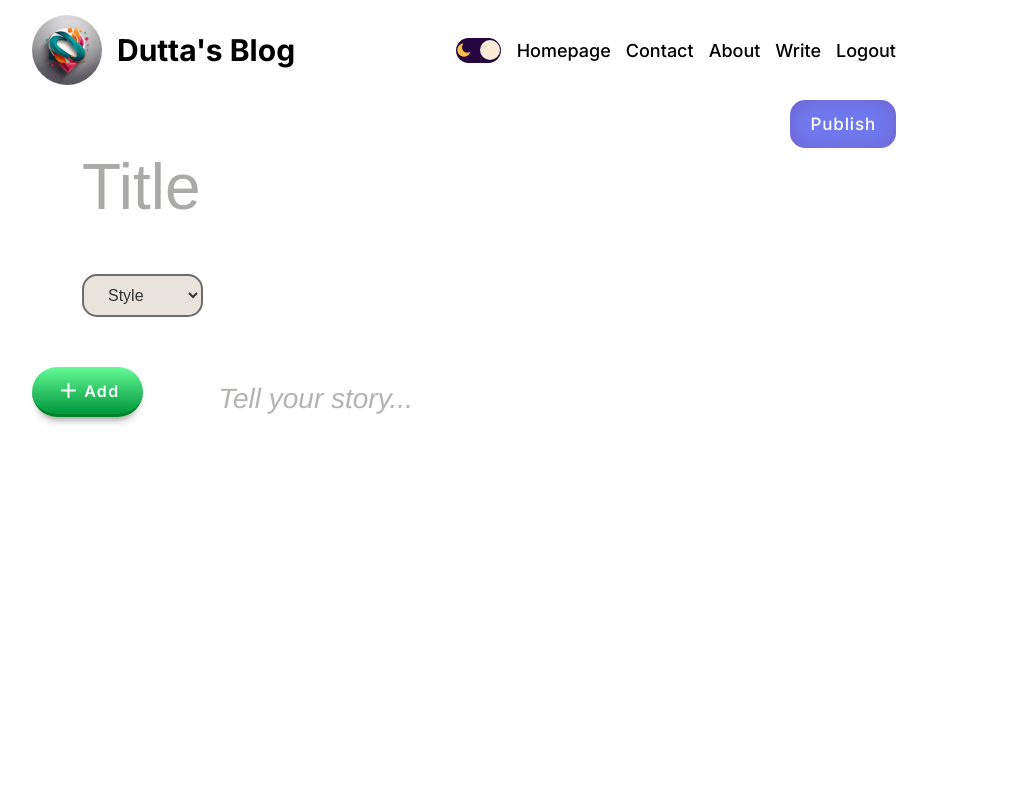
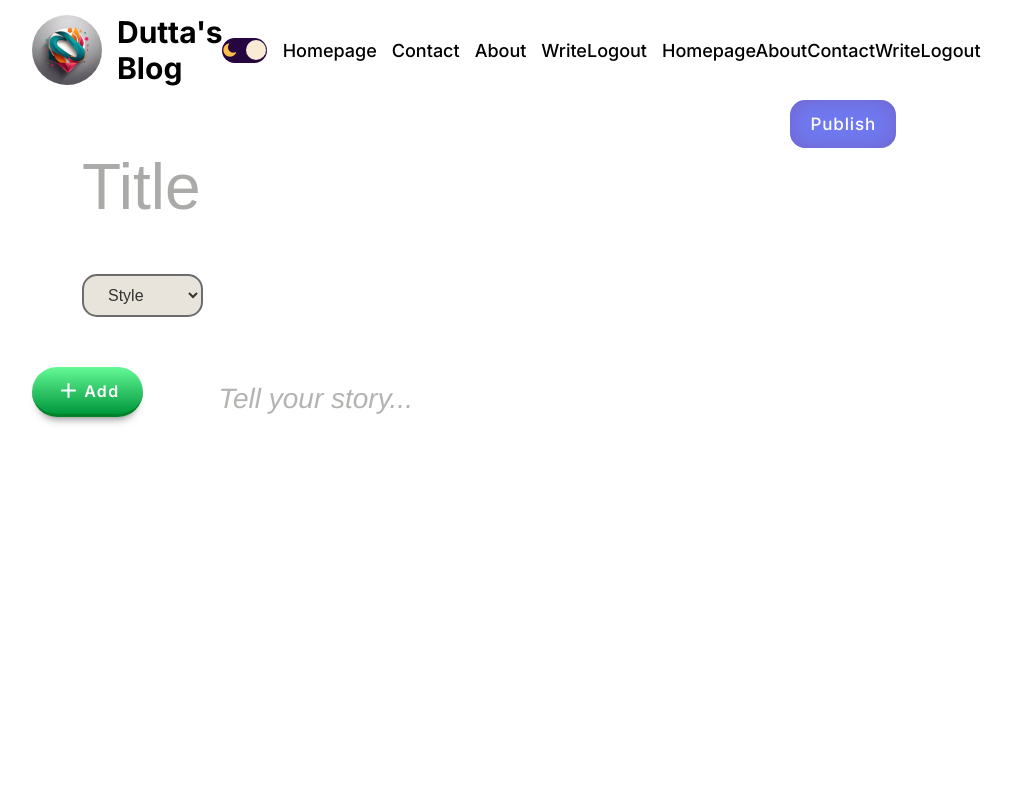
Before and after one commit to Pradipta7171/My-BlogSite, a Next.js app: page /write in a window 1280 px wide. Shown: the top 800 px of the page, without its empty margins (176-1187 px from the left). Built offline with nearby package versions, Linux system fonts and the light colour scheme; no server answers; sample sign-in values are in the browser's storage.

Commit message:
Update AuthLinks.jsx

```diff
--- a/src/components/authLinks/AuthLinks.jsx
+++ b/src/components/authLinks/AuthLinks.jsx
@@ -3,15 +3,23 @@
 import { signOut, useSession } from "next-auth/react";
 import styles from "./authLinks.module.css";
 import Link from "next/link";
-import { useState } from "react";
+import { useState, useEffect } from "react";
 
 const AuthLinks = () => {
   const [open, setOpen] = useState(false);
+  const { status } = useSession();
 
-  const { status } = useSession();
+  useEffect(() => {
+    if (open) {
+      document.body.style.overflow = "hidden";
+    } else {
+      document.body.style.overflow = "auto";
+    }
+  }, [open]);
 
   return (
     <>
+      <div className={styles.navbar}>
         {status === "unauthenticated" ? (
           <Link href="/login" className={styles.link}>
             Login
@@ -27,25 +35,24 @@ const AuthLinks = () => {
           </>
         )}
         <div className={styles.burger} onClick={() => setOpen(!open)}>
-        <div className={styles.line}></div>
-        <div className={styles.line}></div>
-        <div className={styles.line}></div>
+          <div className={`${styles.line} ${open ? styles.lineOpen : ''}`}></div>
+          <div className={`${styles.line} ${open ? styles.lineOpen : ''}`}></div>
+          <div className={`${styles.line} ${open ? styles.lineOpen : ''}`}></div>
         </div>
-      {open && (
-        <div className={styles.resposiveMenu}>
-          <Link href="/">Homepage</Link>
-          <Link href="/about">About</Link>
-          <Link href="/contact">Contact</Link>
-          {status === "notauthenticated" ? (
-            <Link href="/login">Login</Link>
+      </div>
+      <div className={`${styles.responsiveMenu} ${open ? styles.open : ''}`}>
+        <Link href="/" className={styles.responsiveLink} onClick={() => setOpen(false)}>Homepage</Link>
+        <Link href="/about" className={styles.responsiveLink} onClick={() => setOpen(false)}>About</Link>
+        <Link href="/contact" className={styles.responsiveLink} onClick={() => setOpen(false)}>Contact</Link>
+        {status === "unauthenticated" ? (
+          <Link href="/login" className={styles.responsiveLink} onClick={() => setOpen(false)}>Login</Link>
         ) : (
           <>
-              <Link href="/write">Write</Link>
-              <span className={styles.link}>Logout</span>
+            <Link href="/write" className={styles.responsiveLink} onClick={() => setOpen(false)}>Write</Link>
+            <span className={styles.responsiveLink} onClick={() => { signOut(); setOpen(false); }}>Logout</span>
           </>
         )}
       </div>
-      )}
     </>
   );
 };
```
Lines whose indentation alone changed are shown as unchanged.
